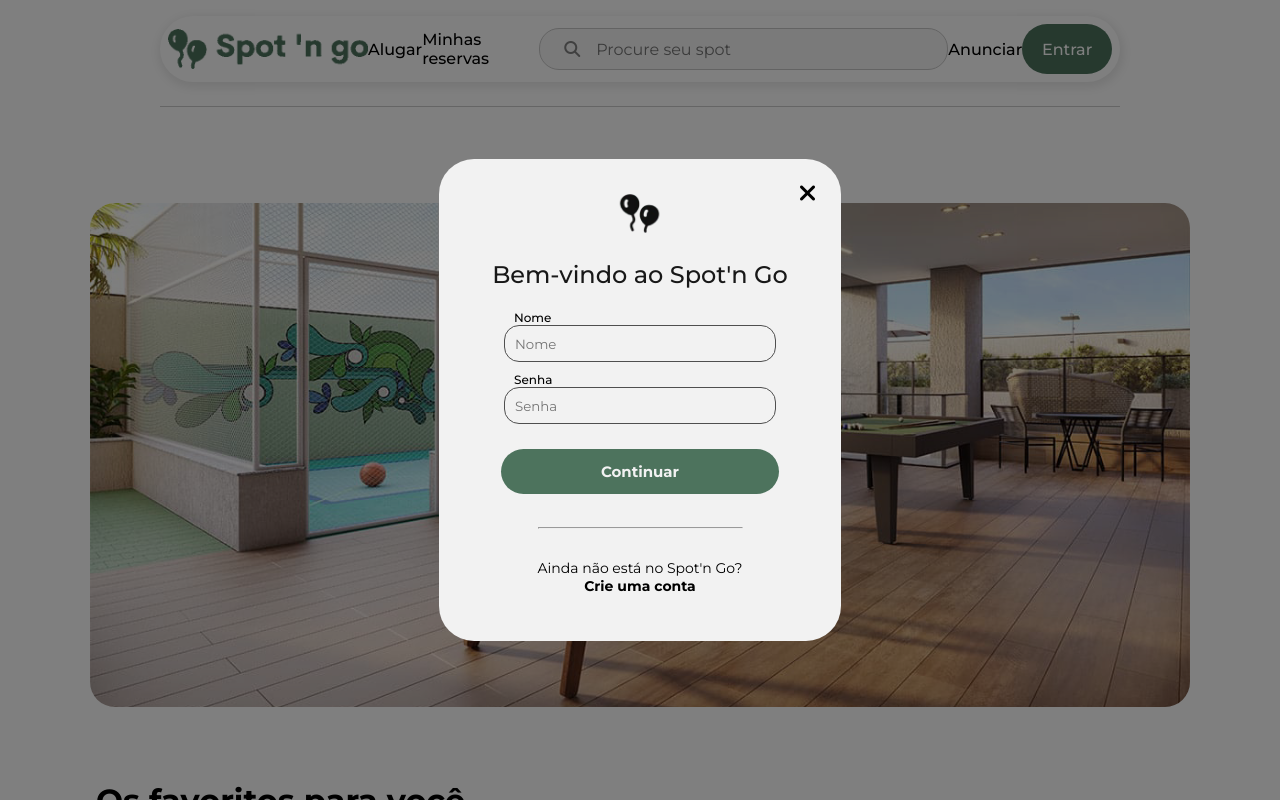
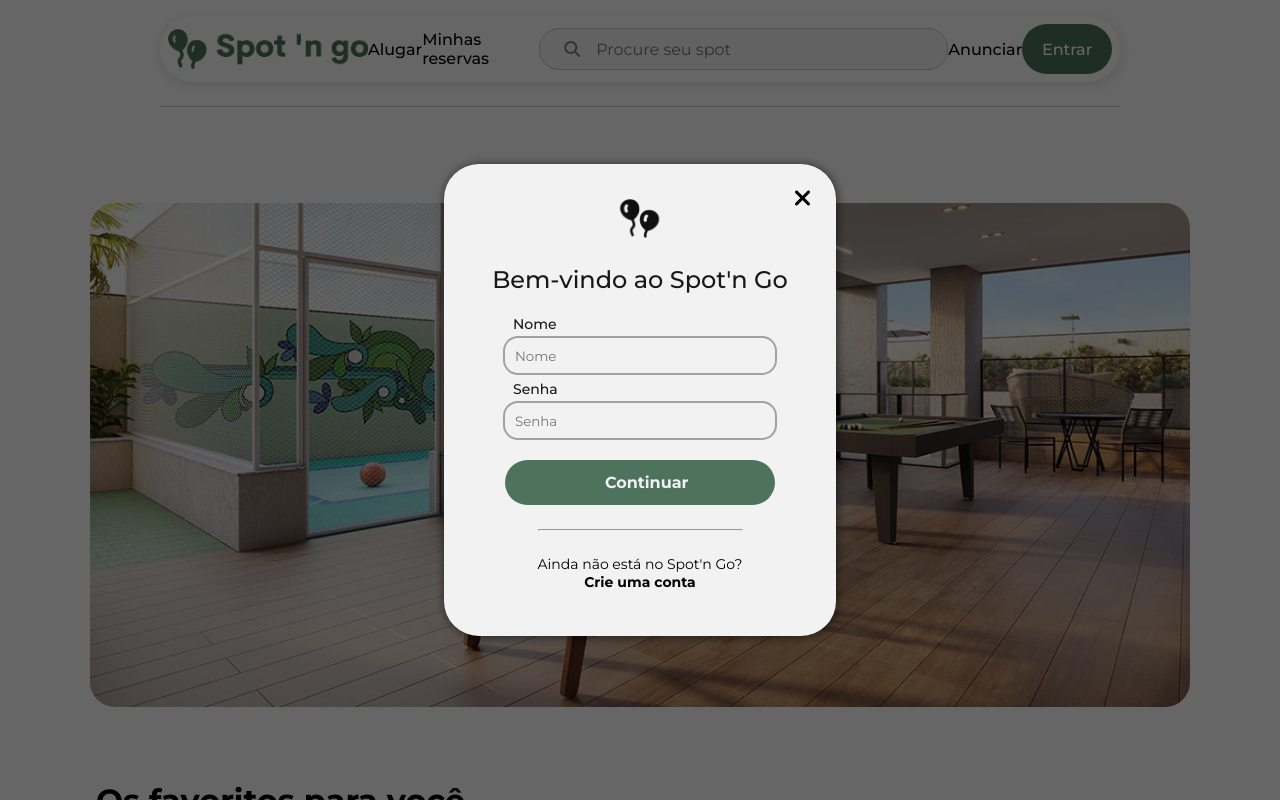
Before and after one commit to Hackathon-spotngo-2024/HackathonIFC2024-frontend, a Vue app: page / in a window 1280 px wide. Both pictures are taken after a click on the button "Entrar". Shown: the top 800 px of the page. Built offline with nearby package versions, Linux system fonts and the light colour scheme.

Commit message:
Feat #7: Aplicar funcao para logar o usuario nos botoes do login e cadastro e armazenar no local storage

```diff
--- a/src/assets/main.css
+++ b/src/assets/main.css
@@ -9,7 +9,7 @@
     --cor-linha-divisoria: rgba(203, 203, 203, 1);
     --cor-fonte-loc: rgb(71, 71, 71);
     --fonte-principal: 'Montserrat';
-    --cor-bordas-input: rgb(110, 110, 110);
+    --cor-bordas-input: rgba(110, 110, 110, 0.6);
     --cor-voltar-btn-hover: rgb(221, 221, 221);
     --cor-voltar-btn: rgb(238, 238, 238);
     --preto-alternativo: rgb(24, 24, 24);
--- a/src/components/AnunciarComponents/AnunciarPasso1Component.vue
+++ b/src/components/AnunciarComponents/AnunciarPasso1Component.vue
@@ -1,6 +1,6 @@
 <script setup>
 import { ref } from 'vue'
-import { useEtapa } from '@/assets/stores/dadosEtapa';
+import { useEtapa } from '@/stores/dadosEtapa';
 
 const etapaStore = useEtapa()
 
--- a/src/components/AnunciarComponents/AnunciarPasso2Component.vue
+++ b/src/components/AnunciarComponents/AnunciarPasso2Component.vue
@@ -3,7 +3,7 @@ import { onMounted, ref } from 'vue'
 import L from 'leaflet' //Importando biblioteca Leaflet (mapa)
 import 'leaflet/dist/leaflet.css' //Importa o css da biblioteca
 import BotaoAvancarEVoltarComponent from '../BotaoAvancarEVoltarComponent.vue'
-import { useEndereco } from '@/assets/stores/dadosEndereco'
+import { useEndereco } from '@/stores/dadosEndereco'
 
 const enderecoStore = useEndereco()
 
--- a/src/components/BotaoAvancarEVoltarComponent.vue
+++ b/src/components/BotaoAvancarEVoltarComponent.vue
@@ -1,6 +1,6 @@
 <script setup>
-import { useEtapa } from '@/assets/stores/dadosEtapa';
-import { useEndereco } from '@/assets/stores/dadosEndereco';
+import { useEtapa } from '@/stores/dadosEtapa';
+import { useEndereco } from '@/stores/dadosEndereco';
 
 const etapaStore = useEtapa()
 const enderecoStore = useEndereco()
--- a/src/components/LoginComponent.vue
+++ b/src/components/LoginComponent.vue
@@ -1,13 +1,11 @@
 <script setup>
 // import { computed } from 'vue';
-import { useModal } from '@/assets/stores/dadosModal'
+import { useModal } from '@/stores/dadosModal'
 
 const modalStore = useModal()
 
 // const blurClass = computed(() =>
 //   (open.value ? 'divBlur' : ''));
-
-
 </script>
 
 <template>
@@ -23,7 +21,6 @@ const modalStore = useModal()
           <img class="imgLogin" src="../assets/LogoSimples.png" alt="Logo" />
         </div>
         <div class="containerInterno">
-
           <h1 class="title">Bem-vindo ao Spot'n Go</h1>
 
           <div class="conteudo">
@@ -49,19 +46,18 @@ const modalStore = useModal()
               />
             </div>
 
-          <button>Continuar</button>
+            <button @click="modalStore.loginUser(); modalStore.closeLoginModal()">Continuar</button>
 
-          <div class="termo">
+            <div class="criar-conta">
               <div class="linha">
                 <hr />
               </div>
-
-            <p class="textoFinal">
-              Ainda não está no Spot'n Go?
+              <div class="criar-conta-wrapper">
+                <p class="textoFinal">Ainda não está no Spot'n Go?</p>
+                <p>
+                  <span @click="modalStore.closeLoginModal(); modalStore.openRegisterModal()" class="cadastro">Crie uma conta</span>
                 </p>
-            <p>
-              <span @click="modalStore.botaoCadastro" class="cadastro">Crie uma conta</span>
-            </p>
+              </div>
             </div>
           </div>
         </div>
@@ -71,14 +67,13 @@ const modalStore = useModal()
 </template>
 
 <style scoped>
-
 .modal {
   position: fixed;
   top: 0;
   left: 0;
   width: 100%;
   height: 100vh;
-  background-color: rgba(0, 0, 0, 0.5);
+  background-color: rgba(0, 0, 0, 0.6);
   display: flex;
   justify-content: center;
   align-items: center;
@@ -87,12 +82,13 @@ const modalStore = useModal()
 
 .form-container {
   padding: 1rem;
-  width: 370px;
-  height: 450px;
+  width: 360px;
+  height: 440px;
   border-radius: 35px;
   background-color: #f2f2f2;
   margin: auto;
-  font-family: 'Montserrat', sans-serif;
+  font-family: var(--fonte-principal);
+  box-shadow: 1px 1px 10px 1px rgba(0, 0, 0, 0.5);
 }
 
 .container-interno {
@@ -122,6 +118,11 @@ const modalStore = useModal()
   background-color: var(--cor-voltar-btn-hover);
 }
 
+.fechar:active {
+  transition: 100ms;
+  transform: scale(0.8);
+}
+
 .fa.fa-close {
   font-size: 1.5rem;
   align-content: center;
@@ -130,7 +131,7 @@ const modalStore = useModal()
 
 .logoLogin {
   text-align: center;
-  margin-top: 10px
+  margin-top: 10px;
 }
 
 .imgLogin {
@@ -164,14 +165,15 @@ input {
   width: 250px;
   height: 35px;
   border-radius: 15px;
-  border: solid 1px rgba(79, 79, 79, 1);
+  border: solid 2px var(--cor-bordas-input);
   background-color: #f2f2f2;
-  margin-bottom: 5px;
   padding: 0 10px;
   outline: none;
 }
 
 button {
+  width: 270px;
+  cursor: pointer;
   padding: 13px 100px;
   border-radius: 25px;
   background-color: var(--cor-principal);
@@ -179,7 +181,16 @@ button {
   border: none;
   color: #f2f2f2;
   font-weight: bold;
-  font-size: 15px;
+  font-size: 1rem;
+  transition: 80ms ease-out;
+}
+
+button:hover {
+  background-color: var(--cor-principal-hover);
+}
+
+button:active {
+  transform: scale(0.98);
 }
 
 .cadastro {
@@ -188,37 +199,24 @@ button {
   font-size: 14px;
 }
 
-.opcao {
-  margin-top: 15px;
-  font-weight: bold;
-}
-
-.termo {
-  padding: 13px;
+.criar-conta {
+  display: flex;
+  flex-direction: column;
   text-align: center;
   font-size: 10px;
   font-family: 'Montserrat', sans-serif;
+  margin-top: 1.5rem;
+  gap: 1.5rem;
 }
 
 .textoFinal {
-  margin-top: 30px;
   font-size: 14px;
 }
 
-.linha {
-  margin-top: 20px;
-}
-
-.link {
-  text-decoration: none;
-  color: black;
-  font-weight: bold;
-}
-
 label {
-  margin-left: 10px;
-  color: black;
-  font-size: 12px;
+  margin: 0 0 3px 10px;
+  color: var(--preto-alternativo);
+  font-size: 14px;
   font-weight: 500;
 }
 </style>
--- a/src/components/NavbarComponent.vue
+++ b/src/components/NavbarComponent.vue
@@ -1,5 +1,5 @@
 <script setup>
-import { useModal } from '@/assets/stores/dadosModal';
+import { useModal } from '@/stores/dadosModal';
 
 const modalStore = useModal()
 </script>
--- a/src/assets/stores/dadosModal.js
+++ b/src/stores/dadosModal.js
@@ -13,6 +13,7 @@ export const useModal = defineStore('modal', () => {
   })
   const showRegisterModal = ref(false)
   const showLoginModal = ref(false)
+  const isUserLogado = ref(false)
 
   function openLoginModal() {
     showLoginModal.value = true
@@ -20,7 +21,6 @@ export const useModal = defineStore('modal', () => {
 
   function openRegisterModal() {
     showRegisterModal.value = true
-    console.log(showRegisterModal.value)
   }
 
   const closeLoginModal = () => {
@@ -31,9 +31,16 @@ export const useModal = defineStore('modal', () => {
     showRegisterModal.value = false
   }
 
-  function botaoCadastro (){
-   closeLoginModal();
-   openRegisterModal()
-  }
-  return { dadosUser, showRegisterModal, showLoginModal, openRegisterModal, openLoginModal, closeRegisterModal, closeLoginModal, botaoCadastro }
+
+
+  function atualizarLocalStorage() {
+   window.localStorage.setItem('UserLogado', String(isUserLogado.value));
+ }
+
+ function loginUser() {
+  isUserLogado.value = true
+  atualizarLocalStorage()
+ }
+
+  return { dadosUser, showRegisterModal, showLoginModal, isUserLogado, openRegisterModal, openLoginModal, closeRegisterModal, closeLoginModal, loginUser }
 })
--- a/src/views/AnunciarPage.vue
+++ b/src/views/AnunciarPage.vue
@@ -1,5 +1,5 @@
 <script setup>
-import { useEtapa } from '@/assets/stores/dadosEtapa'
+import { useEtapa } from '@/stores/dadosEtapa'
 
 const etapaStore = useEtapa()
 
--- a/src/views/HomePage.vue
+++ b/src/views/HomePage.vue
@@ -1,5 +1,5 @@
 <script setup>
-import { useModal } from '@/assets/stores/dadosModal';
+import { useModal } from '@/stores/dadosModal';
 import CadastroComponent from '@/components/CadastroComponent.vue';
 import LoginComponent from '@/components/LoginComponent.vue';
 
```
Also changed, not shown: src/components/CadastroComponent.vue (+65 -43 lines), src/stores/dadosEndereco.js (renamed from src/assets/stores/dadosEndereco.js), src/stores/dadosEtapa.js (renamed from src/assets/stores/dadosEtapa.js). Lines whose indentation alone changed are shown as unchanged.
